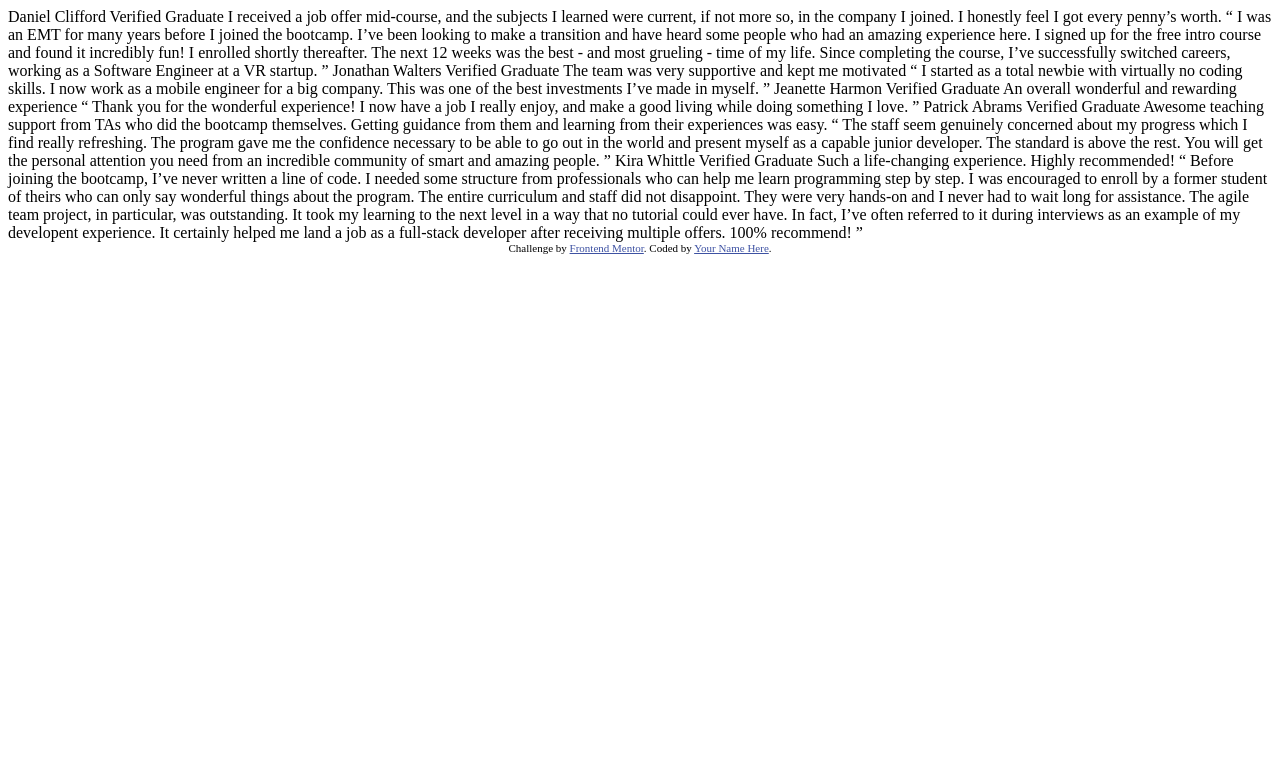
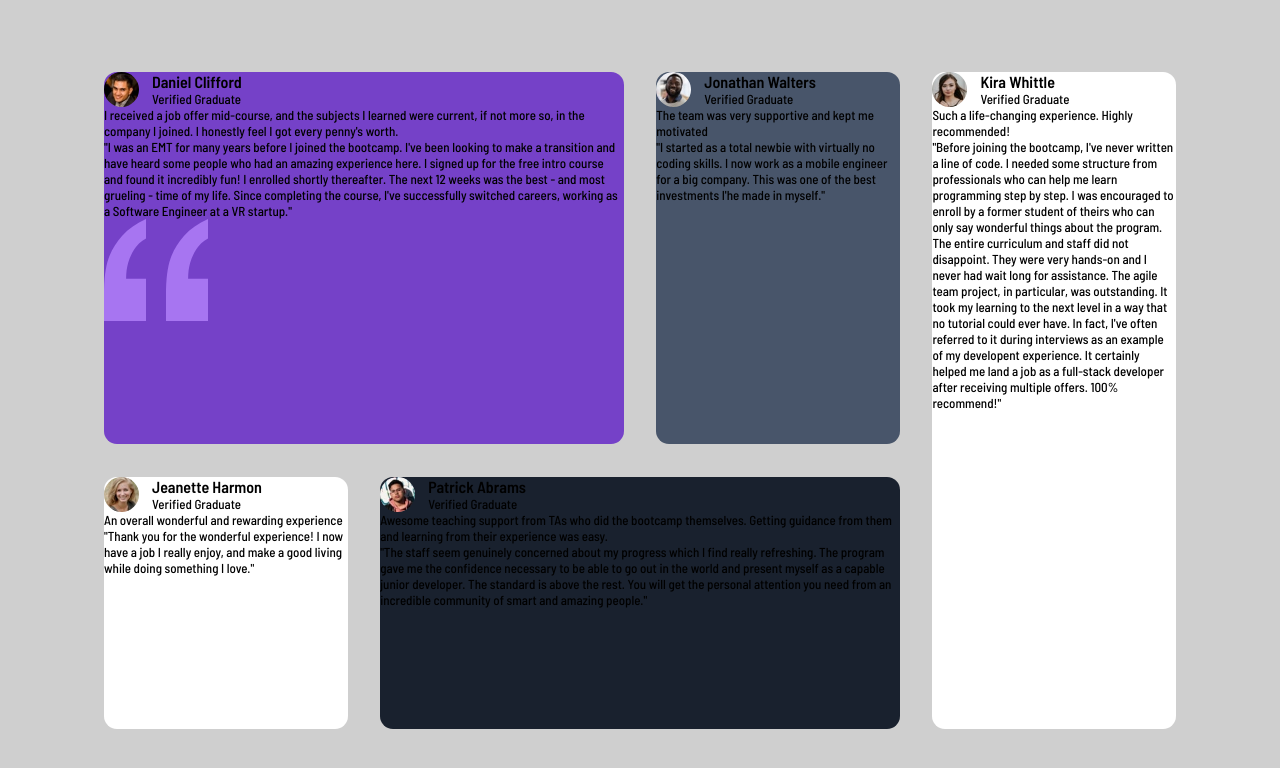
Before and after one commit to MrRioja/testimonials-grid-section-main, a plain HTML site: page index.html in a window 1280 px wide. Drawn offline with Linux system fonts and the light colour scheme.

Commit message:
:alien: Inserting the content

```diff
--- a/index.html
+++ b/index.html
@@ -1,76 +1,138 @@
 <!DOCTYPE html>
-<html lang="en">
-<head>
-  <meta charset="UTF-8">
-  <meta name="viewport" content="width=device-width, initial-scale=1.0"> <!-- displays site properly based on user's device -->
+<html lang="pt-br">
+  <head>
+    <meta charset="UTF-8" />
+    <meta name="viewport" content="width=device-width, initial-scale=1.0" />
+    <link
+      rel="icon"
+      type="image/png"
+      sizes="32x32"
+      href="./images/favicon-32x32.png"
+    />
+    <link rel="preconnect" href="https://fonts.gstatic.com" />
+    <link
+      href="https://fonts.googleapis.com/css2?family=Barlow+Semi+Condensed:wght@500;600&display=swap"
+      rel="stylesheet"
+    />
+    <link rel="stylesheet" href="styles.css" />
 
-  <link rel="icon" type="image/png" sizes="32x32" href="./images/favicon-32x32.png">
+    <title>Testimonials grid</title>
+  </head>
 
-  <title>Frontend Mentor | [Challenge Name Here]</title>
+  <body>
+    <div class="content">
+      <div class="testimonials-container">
+        <div class="testimonial">
+          <div class="person">
+            <img src="./images/image-daniel.jpg" alt="Daniel Clifford" />
+            <div>
+              <h1>Daniel Clifford</h1>
+              <h2>Verified Graduate</h2>
+            </div>
+          </div>
 
-  <!-- Feel free to remove these styles or customise in your own stylesheet 👍 -->
-  <style>
-    .attribution { font-size: 11px; text-align: center; }
-    .attribution a { color: hsl(228, 45%, 44%); }
-  </style>
-</head>
-<body>
-  Daniel Clifford
-  Verified Graduate
+          <p>
+            I received a job offer mid-course, and the subjects I learned were
+            current, if not more so, in the company I joined. I honestly feel I
+            got every penny's worth.
+          </p>
 
-  I received a job offer mid-course, and the subjects I learned were current, if not more so,
-  in the company I joined. I honestly feel I got every penny’s worth.
+          <p>
+            "I was an EMT for many years before I joined the bootcamp. I've been
+            looking to make a transition and have heard some people who had an
+            amazing experience here. I signed up for the free intro course and
+            found it incredibly fun! I enrolled shortly thereafter. The next 12
+            weeks was the best - and most grueling - time of my life. Since
+            completing the course, I've successfully switched careers, working
+            as a Software Engineer at a VR startup."
+          </p>
 
-  “ I was an EMT for many years before I joined the bootcamp. I’ve been looking to make a
-  transition and have heard some people who had an amazing experience here. I signed up
-  for the free intro course and found it incredibly fun! I enrolled shortly thereafter.
-  The next 12 weeks was the best - and most grueling - time of my life. Since completing
-  the course, I’ve successfully switched careers, working as a Software Engineer at a VR startup. ”
+          <img src="./images/bg-pattern-quotation.svg" alt="Quotation" />
+        </div>
 
-  Jonathan Walters
-  Verified Graduate
+        <div class="testimonial">
+          <div class="person">
+            <img src="./images/image-jonathan.jpg" alt="Jonathan Walters" />
+            <div>
+              <h1>Jonathan Walters</h1>
+              <h2>Verified Graduate</h2>
+            </div>
+          </div>
 
-  The team was very supportive and kept me motivated
+          <p>The team was very supportive and kept me motivated</p>
+          <p>
+            "I started as a total newbie with virtually no coding skills. I now
+            work as a mobile engineer for a big company. This was one of the
+            best investments I'he made in myself."
+          </p>
+        </div>
 
-  “ I started as a total newbie with virtually no coding skills. I now work as a mobile engineer
-  for a big company. This was one of the best investments I’ve made in myself. ”
+        <div class="testimonial">
+          <div class="person">
+            <img src="./images/image-kira.jpg" alt="Kira Whittle" />
+            <div>
+              <h1>Kira Whittle</h1>
+              <h2>Verified Graduate</h2>
+            </div>
+          </div>
 
-  Jeanette Harmon
-  Verified Graduate
+          <p>Such a life-changing experience. Highly recommended!</p>
+          <p>
+            "Before joining the bootcamp, I've never written a line of code. I
+            needed some structure from professionals who can help me learn
+            programming step by step. I was encouraged to enroll by a former
+            student of theirs who can only say wonderful things about the
+            program. The entire curriculum and staff did not disappoint. They
+            were very hands-on and I never had wait long for assistance. The
+            agile team project, in particular, was outstanding. It took my
+            learning to the next level in a way that no tutorial could ever
+            have. In fact, I've often referred to it during interviews as an
+            example of my developent experience. It certainly helped me land a
+            job as a full-stack developer after receiving multiple offers. 100%
+            recommend!"
+          </p>
+        </div>
 
-  An overall wonderful and rewarding experience
+        <div class="testimonial">
+          <div class="person">
+            <img src="./images/image-jeanette.jpg" alt="Jeanette Harmon" />
+            <div>
+              <h1>Jeanette Harmon</h1>
+              <h2>Verified Graduate</h2>
+            </div>
+          </div>
 
-  “ Thank you for the wonderful experience! I now have a job I really enjoy, and make a good living
-  while doing something I love. ”
+          <p>An overall wonderful and rewarding experience</p>
+          <p>
+            "Thank you for the wonderful experience! I now have a job I really
+            enjoy, and make a good living while doing something I love."
+          </p>
+        </div>
 
-  Patrick Abrams
-  Verified Graduate
+        <div class="testimonial">
+          <div class="person">
+            <img src="./images/image-patrick.jpg" alt="Patrick Abrams" />
+            <div>
+              <h1>Patrick Abrams</h1>
+              <h2>Verified Graduate</h2>
+            </div>
+          </div>
 
-  Awesome teaching support from TAs who did the bootcamp themselves. Getting guidance from them and
-  learning from their experiences was easy.
-
-  “ The staff seem genuinely concerned about my progress which I find really refreshing. The program
-  gave me the confidence necessary to be able to go out in the world and present myself as a capable
-  junior developer. The standard is above the rest. You will get the personal attention you need from
-  an incredible community of smart and amazing people. ”
-
-  Kira Whittle
-  Verified Graduate
-
-  Such a life-changing experience. Highly recommended!
-
-  “ Before joining the bootcamp, I’ve never written a line of code. I needed some structure from
-  professionals who can help me learn programming step by step. I was encouraged to enroll by a former
-  student of theirs who can only say wonderful things about the program. The entire curriculum and staff
-  did not disappoint. They were very hands-on and I never had to wait long for assistance. The agile team
-  project, in particular, was outstanding. It took my learning to the next level in a way that no tutorial
-  could ever have. In fact, I’ve often referred to it during interviews as an example of my developent
-  experience. It certainly helped me land a job as a full-stack developer after receiving multiple offers.
-  100% recommend! ”
-
-  <div class="attribution">
-    Challenge by <a href="https://www.frontendmentor.io?ref=challenge" target="_blank">Frontend Mentor</a>.
-    Coded by <a href="#">Your Name Here</a>.
-  </div>
-</body>
+          <p>
+            Awesome teaching support from TAs who did the bootcamp themselves.
+            Getting guidance from them and learning from their experience was
+            easy.
+          </p>
+          <p>
+            "The staff seem genuinely concerned about my progress which I find
+            really refreshing. The program gave me the confidence necessary to
+            be able to go out in the world and present myself as a capable
+            junior developer. The standard is above the rest. You will get the
+            personal attention you need from an incredible community of smart
+            and amazing people."
+          </p>
+        </div>
+      </div>
+    </div>
+  </body>
 </html>
--- /dev/null
+++ b/styles.css
@@ -0,0 +1,106 @@
+/* Reset */
+
+* {
+  margin: 0;
+  padding: 0;
+  Font-size: 13px;
+  box-sizing: border-box;
+  font-family: 'Barlow Semi Condensed', sans-serif;
+}
+
+html, body {
+  height: 100%;
+  background: var(--light-gray);
+}
+
+/* Colors */
+
+:root {
+  /* Primary */
+  --white: #ffffff;
+  --moderate-violet: #7541c8;
+  --very-dark-grayish-blue: #48556a;
+  --very-dark-blackish-blue: #19212e;
+  /* Neutral */
+  --light-gray: #cfcfcf;
+  --light-grayish-blue: #ecf2f8;
+}
+
+/* Content */
+
+.content {
+  height: 100%;
+  padding: 5.5rem 8rem;
+}
+
+/* Testimonials container */
+
+.testimonials-container {
+  gap: 2.5rem;
+  width: 100%;
+  height: 100%;
+  display: grid;
+  grid-template-rows: repeat(2, auto);
+  grid-template-columns: repeat(4, auto);
+}
+
+/* Testimonial card's */
+
+.person {
+  display: flex;
+}
+
+.person img {
+  width: 35px;
+  border-radius: 50%;
+}
+
+.person div {
+  margin-left: 1rem;
+}
+
+.person div h1 {
+  font-size: 16px;
+  font-weight: bold;
+}
+
+.person div h2 {
+  font-weight: lighter;
+}
+
+.testimonial {
+  border-radius: 1rem;
+  overflow: hidden;
+}
+
+/* Testimonial card's positions */
+
+.testimonial:nth-child(1) {
+  grid-column: 1 / 3;
+  grid-row: 1 / 2;
+  background: var(--moderate-violet);
+}
+
+.testimonial:nth-child(2) {
+  grid-column: 3 / 4;
+  grid-row: 1 / 2;
+  background: var(--very-dark-grayish-blue);
+}
+
+.testimonial:nth-child(3) {
+  grid-column: 4 / 4;
+  grid-row: 1 / 3;
+  background: var(--white);
+}
+
+.testimonial:nth-child(4) {
+  grid-column: 1 / 2;
+  grid-row: 2 / 2;
+  background: var(--white);
+}
+
+.testimonial:nth-child(5) {
+  grid-column: 2 / 4;
+  grid-row: 2 / 2;
+  background: var(--very-dark-blackish-blue);
+}
```
